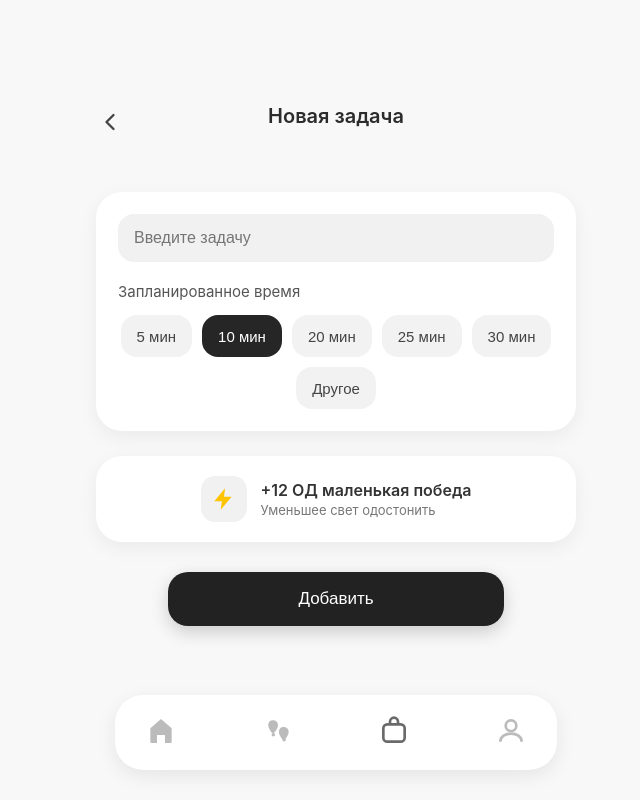
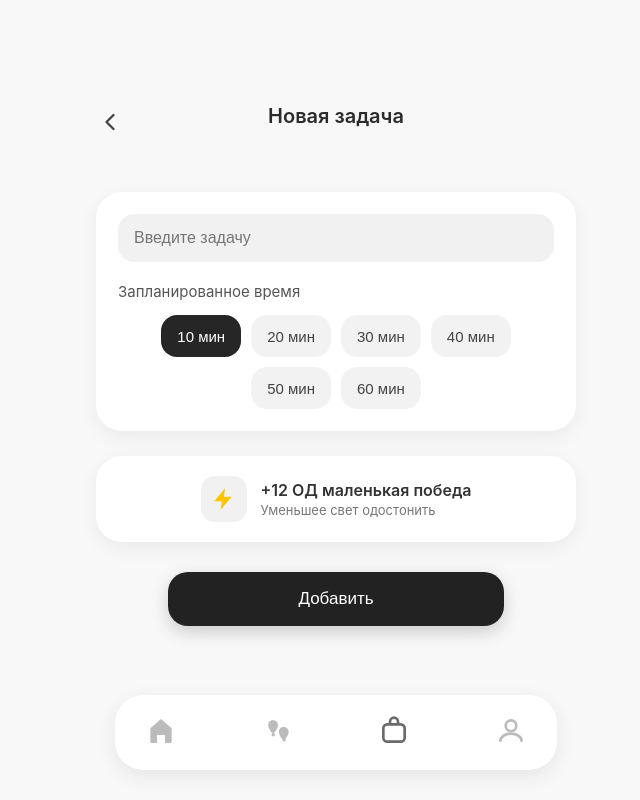
Before and after one commit to nsnacademy/nsnacdm-start-app, a React (Vite) app: page /new-task in a window 1280 px wide. Shown: the whole page, without its empty margins (304-944 px from the left). Built offline with nearby package versions, Linux system fonts and the light colour scheme; no server answers.

Commit message:
Add Supabase client + auto user saving

```diff
--- a/src/screens/NewTask/NewTask.jsx
+++ b/src/screens/NewTask/NewTask.jsx
@@ -7,7 +7,8 @@ export default function NewTask() {
   const [task, setTask] = useState("");
   const [selectedTime, setSelectedTime] = useState(10);
 
-  const times = [5, 10, 20, 25, 30];
+  // ★ ОБНОВЛЁННЫЕ ВРЕМЕНА
+  const times = [10, 20, 30, 40, 50, 60];
 
   return (
     <>
@@ -139,7 +140,7 @@ export default function NewTask() {
           color: white;
         }
 
-        /* ===== REWARD BLOCK (горизонтальный) ===== */
+        /* ===== REWARD BLOCK ===== */
         .reward-box {
           width: 100%;
           background: #fff;
@@ -148,11 +149,11 @@ export default function NewTask() {
           box-shadow: 0 6px 20px rgba(0,0,0,0.06);
 
           display: flex;
-          flex-direction: row;     /* ← горизонтально */
-          align-items: center;     /* по вертикали центр */
-          justify-content: center; /* по центру */
+          flex-direction: row;
+          align-items: center;
+          justify-content: center;
+          gap: 14px;
 
-          gap: 14px;
           margin-bottom: 30px;
         }
 
@@ -160,7 +161,7 @@ export default function NewTask() {
           width: 46px;
           height: 46px;
           border-radius: 14px;
-          background: #f1f1f1;  /* мягкое золото */
+          background: #f1f1f1;
           display: flex;
           align-items: center;
           justify-content: center;
@@ -169,7 +170,7 @@ export default function NewTask() {
         .reward-icon svg {
           width: 26px;
           height: 26px;
-          fill: #FFC400; /* яркое золото */
+          fill: #FFC400;
         }
 
         .reward-main {
@@ -290,17 +291,10 @@ export default function NewTask() {
                   {t} мин
                 </button>
               ))}
-
-              <button
-                className="time-btn"
-                onClick={() => setSelectedTime(null)}
-              >
-                Другое
-              </button>
             </div>
           </div>
 
-          {/* === REWARD (горизонтально + центр) === */}
+          {/* === REWARD === */}
           <div className="reward-box">
             <div className="reward-icon">
               <svg viewBox="0 0 24 24">
@@ -322,6 +316,7 @@ export default function NewTask() {
         <div className="nav-wrapper">
           <div className="nav-pill">
 
+            {/* ★ ОБНОВЛЕНО: переход на Home.jsx */}
             <button className="nav-item" onClick={() => navigate("/")}>
               <svg viewBox="0 0 24 24" fill="#6A6A6A">
                 <path d="M12 3l8 7v10a1 1 0 0 1-1 1h-4v-6H9v6H5a1 1 0 0 1-1-1V10l8-7z"/>
```
